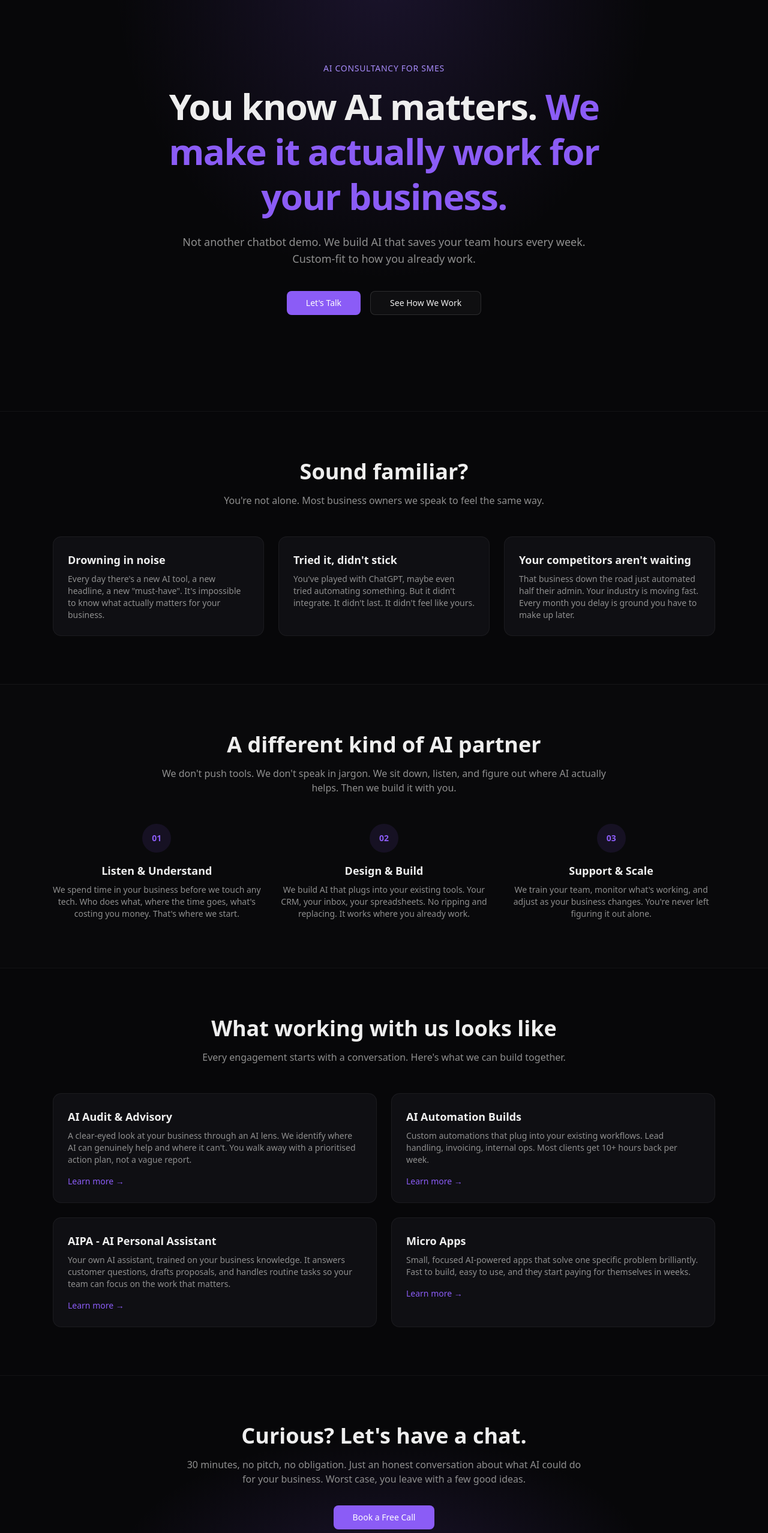
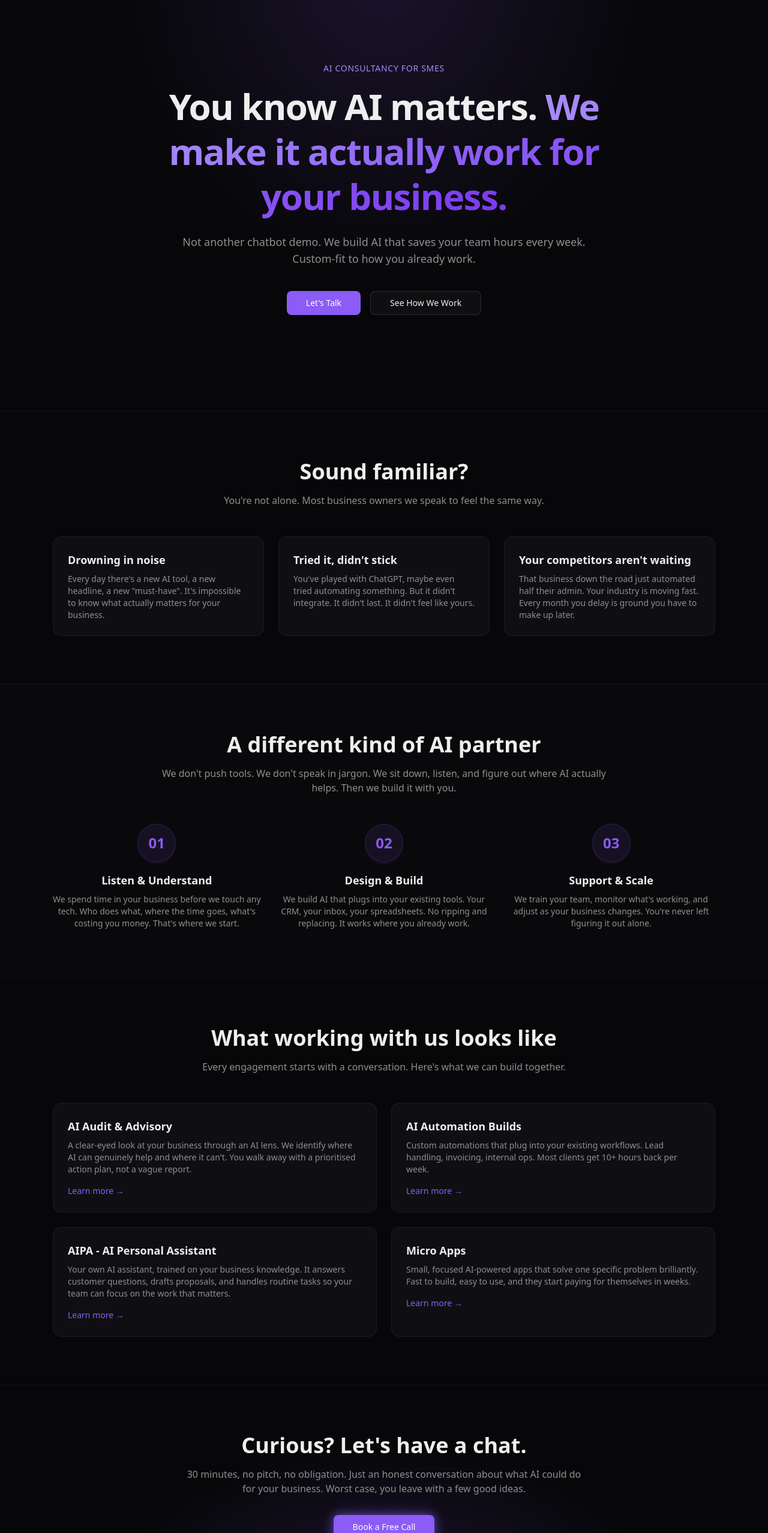
Before and after one commit to Nexx-Ai/aspiro-website, a Next.js app: page / in a window 1280 px wide. Shown: the part 120-2675 px from the top of the page at 60% size. Built offline with nearby package versions, Linux system fonts and the light colour scheme.

Commit message:
Add UI polish: gradient headline, card hover effects, step badges, CTA glow
Co-Authored-By: Claude Opus 4.6 <noreply@anthropic.com>

```diff
--- a/src/app/globals.css
+++ b/src/app/globals.css
@@ -128,3 +128,16 @@
     @apply bg-background text-foreground;
   }
 }
+
+@keyframes glow-pulse {
+  0%, 100% {
+    box-shadow: 0 0 8px rgb(139 92 246 / 0.4), 0 0 20px rgb(139 92 246 / 0.15);
+  }
+  50% {
+    box-shadow: 0 0 16px rgb(139 92 246 / 0.6), 0 0 32px rgb(139 92 246 / 0.25);
+  }
+}
+
+.animate-glow-pulse {
+  animation: glow-pulse 2.5s ease-in-out infinite;
+}
--- a/src/app/page.tsx
+++ b/src/app/page.tsx
@@ -14,7 +14,7 @@ export default function Home() {
             </p>
             <h1 className="text-4xl font-bold leading-tight tracking-tight sm:text-5xl lg:text-6xl">
               You know AI matters.{" "}
-              <span className="text-purple">We make it actually work for your business.</span>
+              <span className="bg-gradient-to-r from-purple-light via-purple to-purple-dark bg-clip-text text-transparent">We make it actually work for your business.</span>
             </h1>
             <p className="mx-auto mt-6 max-w-2xl text-lg text-muted-foreground">
               Not another chatbot demo. We build AI that saves your team hours
@@ -118,7 +118,7 @@ export default function Home() {
               },
             ].map((item) => (
               <div key={item.step} className="text-center">
-                <div className="mx-auto flex h-12 w-12 items-center justify-center rounded-full bg-purple/10 text-sm font-bold text-purple">
+                <div className="mx-auto flex h-16 w-16 items-center justify-center rounded-full border border-purple/20 bg-purple/10 text-2xl font-bold text-purple shadow-md shadow-purple/10">
                   {item.step}
                 </div>
                 <h3 className="mt-4 text-lg font-semibold">{item.title}</h3>
@@ -172,7 +172,7 @@ export default function Home() {
               <Link
                 key={service.title}
                 href={service.href}
-                className="group rounded-xl border border-border/50 bg-card p-6 transition-colors hover:border-purple/30 hover:bg-card/80"
+                className="group rounded-xl border border-border/50 bg-card p-6 transition-all duration-300 hover:scale-[1.02] hover:border-purple/30 hover:bg-card/80 hover:shadow-lg hover:shadow-purple/5"
               >
                 <h3 className="text-lg font-semibold group-hover:text-purple">
                   {service.title}
@@ -204,7 +204,7 @@ export default function Home() {
             <Button
               asChild
               size="lg"
-              className="mt-8 bg-purple px-8 hover:bg-purple-dark"
+              className="animate-glow-pulse mt-8 bg-purple px-8 hover:bg-purple-dark"
             >
               <Link href="/contact">Book a Free Call</Link>
             </Button>
```
